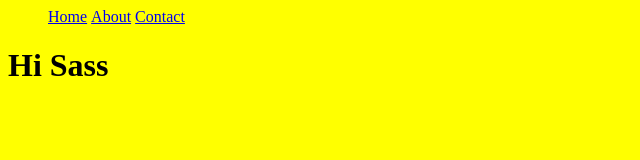
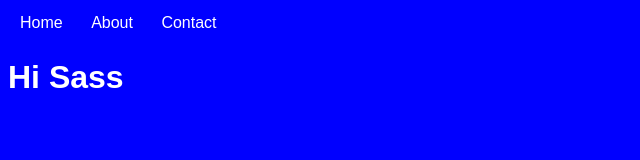
Before and after one commit to shannonjen/class_sass, a plain HTML site: page index.html in a window 1280 px wide. Shown: the whole page, without its empty margins (0-640 px from the left). Drawn offline with Linux system fonts and the light colour scheme.

Commit message:
Add nesting and variables

```diff
--- a/stylesheets/main.scss
+++ b/stylesheets/main.scss
@@ -1,14 +1,27 @@
-$default-blue: yellow;
+$default-blue: blue;
+$font-stack: Arial, sans-serif;
 body {
 	background-color: $default-blue;
+	color: white;
+	font-family: $font-stack;
 }
 
 nav {
 	ul {
 		margin: 0;
+		padding: 0;
+		list-style: none;
 	}
 	li {
-		display: inline;
+		display: inline-block;
 	}
-
+	a {
+		display: block;
+		padding: 6px 12px;
+		text-decoration: none;
+		color: white;
+		&:hover {
+			color: red;
+		}
+	}
 }
```
Also changed, not shown: css/main.css, 1 other file.
